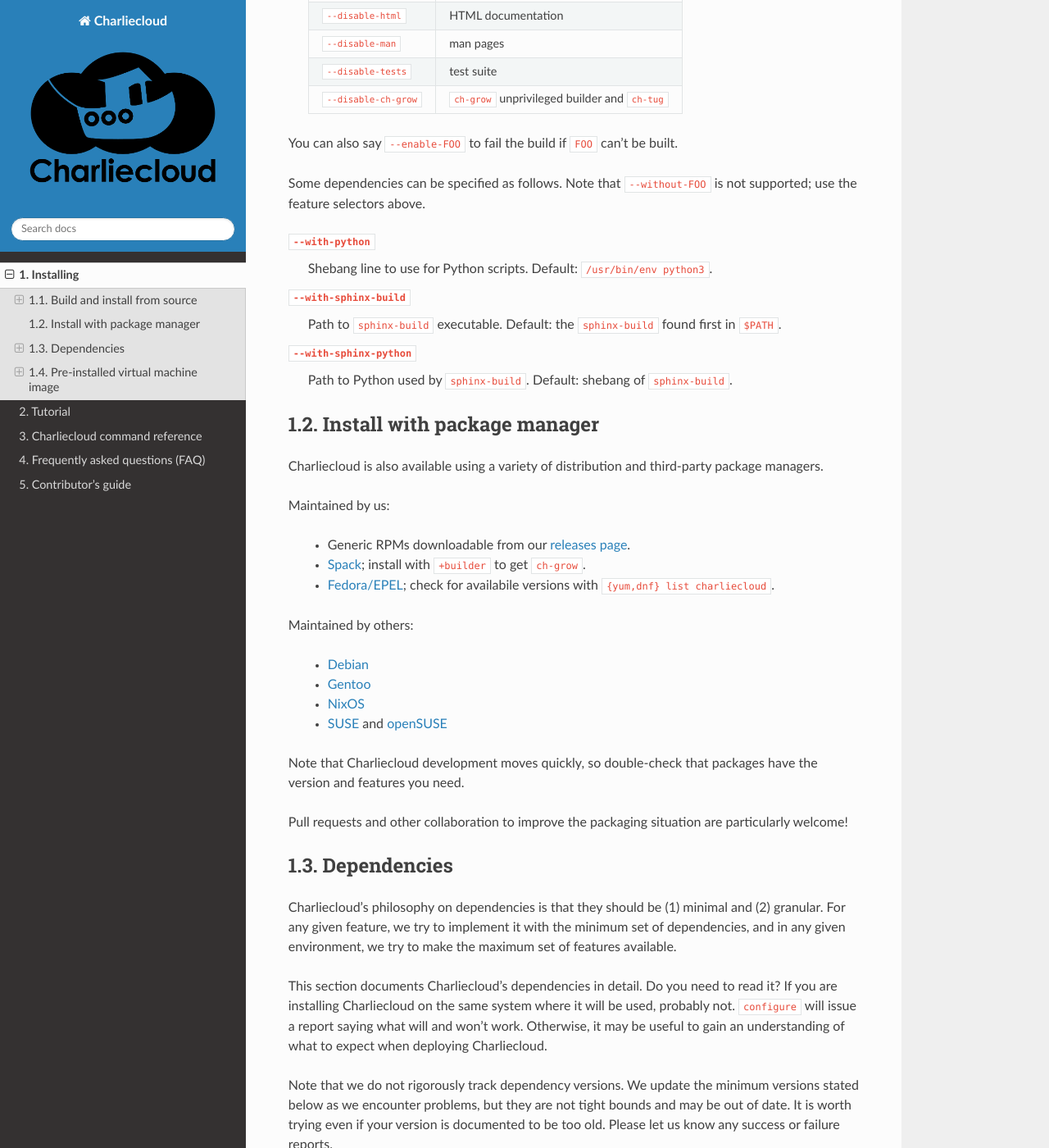
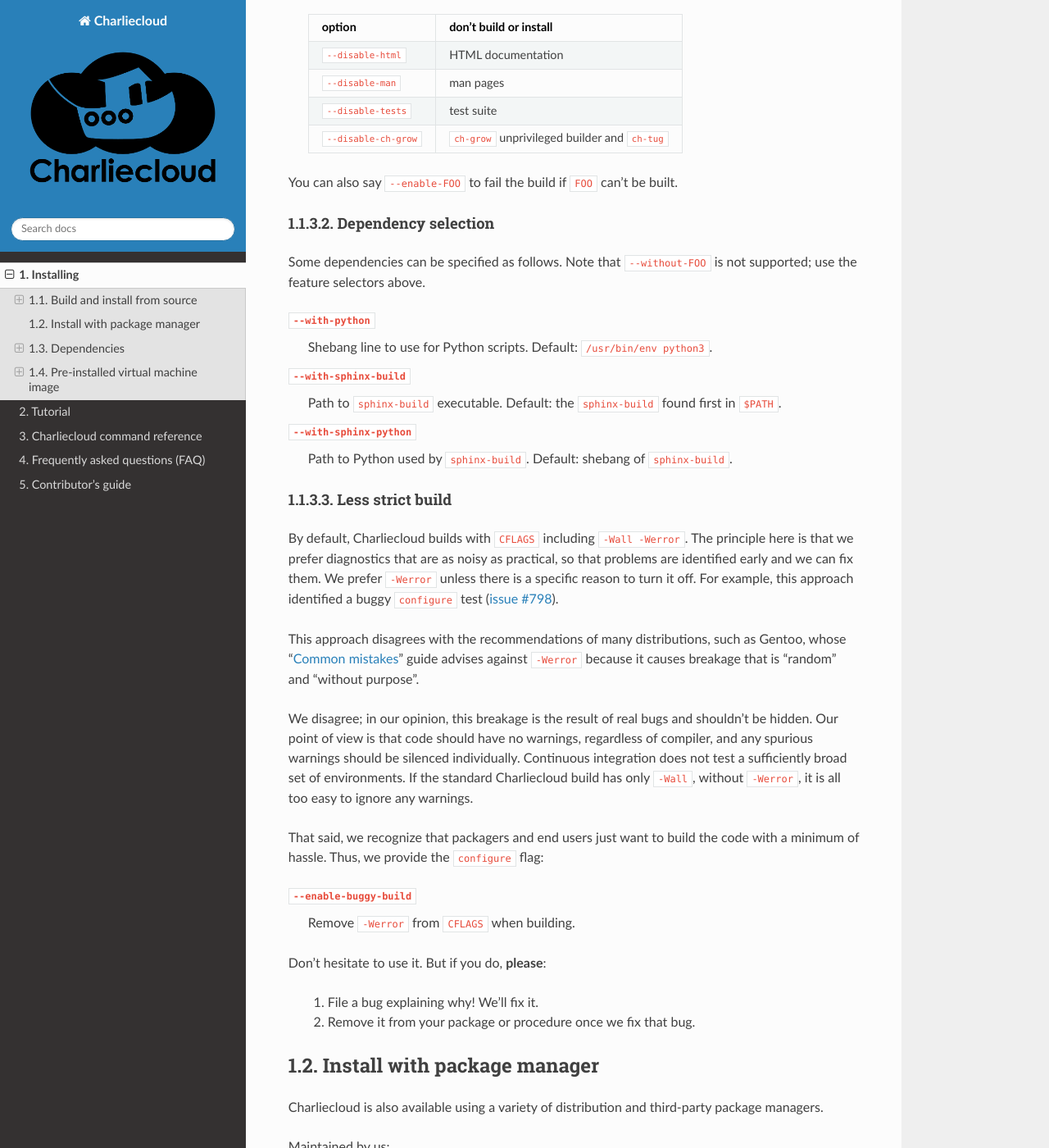
Before and after one commit to hpc/charliecloud, a Sphinx documentation site: the page built from doc/install.rst, in a window 1280 px wide and 1400 px high, scrolled down 1655 px. Shown: the whole window at 82% size. Built offline with Sphinx 7.4.7 and the Read the Docs theme 2.0.0, drawn with Linux system fonts in a browser that asks for light colours; some of the changed text lies outside the part shown.

Commit message:
configure: add --enable-buggy-build to omit -Werror

```diff
--- a/doc/install.rst
+++ b/doc/install.rst
@@ -57,6 +57,9 @@
 Charliecloud's :code:`configure` has the following options in addition to the
 standard ones.
 
+Feature selection
+~~~~~~~~~~~~~~~~~
+
 By default, all features that can be built will be built and installed. You
 can exclude some features with:
 
@@ -71,6 +74,9 @@
 
 You can also say :code:`--enable-FOO` to fail the build if :code:`FOO` can't
 be built.
+
+Dependency selection
+~~~~~~~~~~~~~~~~~~~~
 
 Some dependencies can be specified as follows. Note that :code:`--without-FOO`
 is not supported; use the feature selectors above.
@@ -87,6 +93,39 @@
   Path to Python used by :code:`sphinx-build`. Default: shebang of
   :code:`sphinx-build`.
 
+Less strict build
+~~~~~~~~~~~~~~~~~
+
+By default, Charliecloud builds with :code:`CFLAGS` including :code:`-Wall
+-Werror`. The principle here is that we prefer diagnostics that are as noisy
+as practical, so that problems are identified early and we can fix them. We
+prefer :code:`-Werror` unless there is a specific reason to turn it off. For
+example, this approach identified a buggy :code:`configure` test (`issue #798
+<https://github.com/hpc/charliecloud/issues/798>`_).
+
+This approach disagrees with the recommendations of many distributions, such
+as Gentoo, whose "`Common mistakes
+<https://devmanual.gentoo.org/ebuild-writing/common-mistakes/index.html>`_"
+guide advises against :code:`-Werror` because it causes breakage that is
+"random" and "without purpose".
+
+We disagree; in our opinion, this breakage is the result of real bugs and
+shouldn't be hidden. Our point of view is that code should have no warnings,
+regardless of compiler, and any spurious warnings should be silenced
+individually. Continuous integration does not test a sufficiently broad set of
+environments. If the standard Charliecloud build has only :code:`-Wall`,
+without :code:`-Werror`, it is all too easy to ignore any warnings.
+
+That said, we recognize that packagers and end users just want to build the
+code with a minimum of hassle. Thus, we provide the :code:`configure` flag:
+
+:code:`--enable-buggy-build`
+  Remove :code:`-Werror` from :code:`CFLAGS` when building.
+
+Don't hesitate to use it. But if you do, **please**:
+
+  1. File a bug explaining why! We'll fix it.
+  2. Remove it from your package or procedure once we fix that bug.
 
 Install with package manager
 ============================
```
Also changed, not shown: 1 other file.
